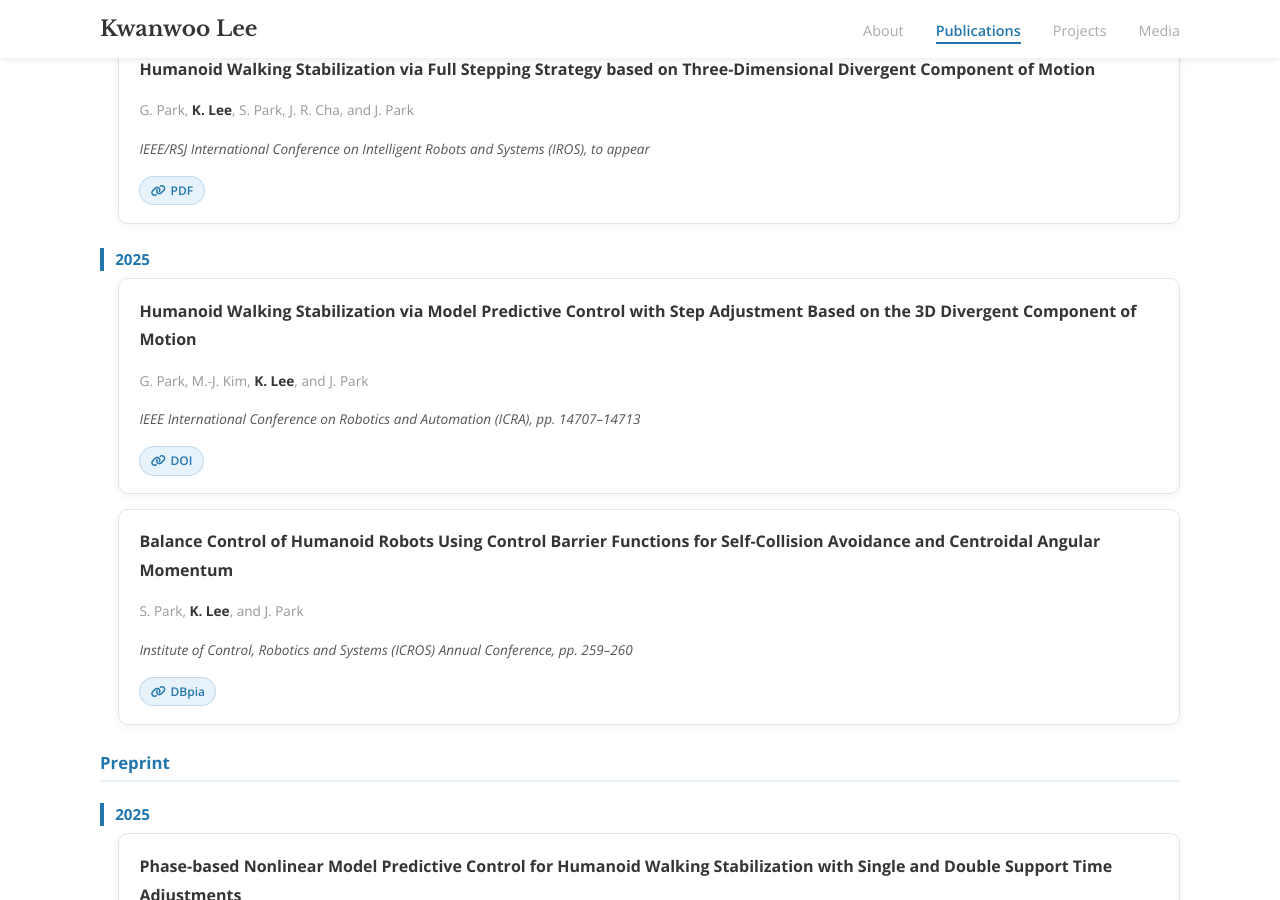
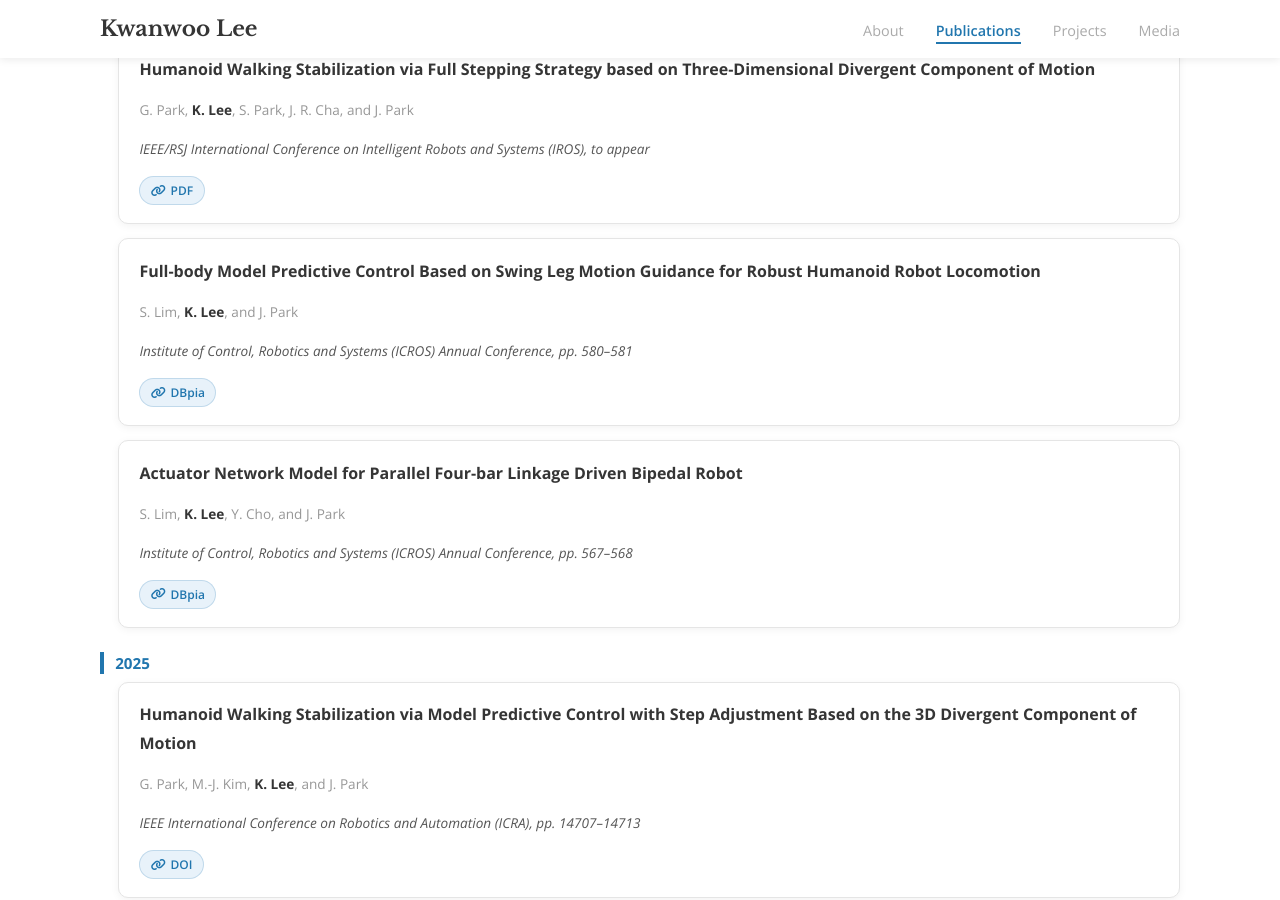
Before and after one commit to kwlee365/kwlee365.github.io, a Jekyll site: the page built from publications.md, in a window 1280 px wide and 900 px high, scrolled down 2737 px. Built offline with Jekyll 4.4.1, drawn with Linux system fonts in a browser that asks for light colours.

Commit message:
Add two ICROS 2026 conference papers
Swing leg motion guidance for whole-body MPC (pp. 580-581) and the
actuator network model for a parallel four-bar linkage biped
(pp. 567-568), both linked to DBpia.

Co-Authored-By: Claude Opus 5 (1M context) <noreply@anthropic.com>

```diff
--- a/_data/publications.yml
+++ b/_data/publications.yml
@@ -105,6 +105,33 @@
       url: "https://dyros.snu.ac.kr/wp-content/uploads/2026/08/IROS26_gyeongjaePARK.pdf"
 
 - title: >-
+    Full-body Model Predictive Control Based on Swing Leg Motion Guidance for
+    Robust Humanoid Robot Locomotion
+  authors: "S. Lim, **K. Lee**, and J. Park"
+  venue: >-
+    Institute of Control, Robotics and Systems (ICROS) Annual Conference,
+    pp. 580–581
+  year: 2026
+  type: Conference
+  url: "https://www.dbpia.co.kr/journal/articleDetail?nodeId=NODE12952414"
+  links:
+    - text: DBpia
+      url: "https://www.dbpia.co.kr/journal/articleDetail?nodeId=NODE12952414"
+
+- title: >-
+    Actuator Network Model for Parallel Four-bar Linkage Driven Bipedal Robot
+  authors: "S. Lim, **K. Lee**, Y. Cho, and J. Park"
+  venue: >-
+    Institute of Control, Robotics and Systems (ICROS) Annual Conference,
+    pp. 567–568
+  year: 2026
+  type: Conference
+  url: "https://www.dbpia.co.kr/journal/articleDetail?nodeId=NODE12952409"
+  links:
+    - text: DBpia
+      url: "https://www.dbpia.co.kr/journal/articleDetail?nodeId=NODE12952409"
+
+- title: >-
     Humanoid Walking Stabilization via Model Predictive Control with Step Adjustment
     Based on the 3D Divergent Component of Motion
   authors: "G. Park, M.-J. Kim, **K. Lee**, and J. Park"
```
